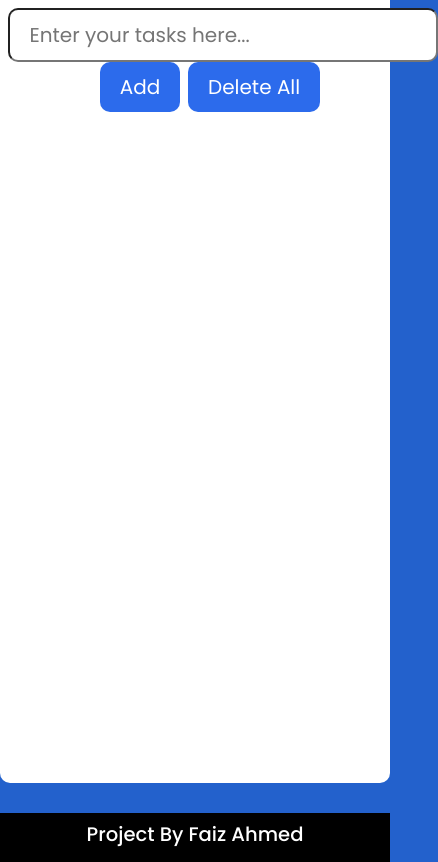
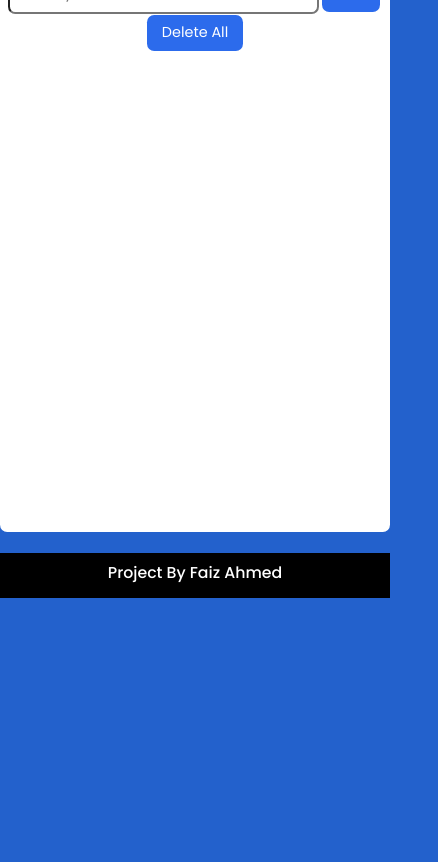
Before and after one commit to mfaiz-ahmed/Todo-App, a plain HTML site: page index.html in a window 390 px wide. Shown: the part 114-976 px from the top of the page, 438 px wide, since content can reach past the window. After the commit the page ends 844 px from the top, so only its background shows below. Drawn offline with nearby package versions, Linux system fonts and the light colour scheme.

Commit message:
project completed

```diff
--- a/index.html
+++ b/index.html
@@ -12,17 +12,17 @@
 </head>
 <body class="body">
     <h1 class="heading">Todo List</h1>
-    <div class="box container mb-5">
+    <div class="box container">
         <input type="text" id="todo-input" placeholder="Enter your tasks here...">
-        <button class="add-button ms-5" onclick="addTodo()">Add</button>
-        <button class="add-button ms-2" onclick="deleteAll()">Delete All</button>
-        <ul class="list pt-5"></ul>
+        <button class="add-button" onclick="addTodo()">Add</button>
+        <button class="add-button" onclick="deleteAll()">Delete All</button>
+        <ul class="list"></ul>
     </div>
 
 
-    <div class="text-center bg-black text-white p-3">
+    <footer class="text-center bg-black text-white">
         <h1>Project By Faiz Ahmed</h1>
-    </div>
+    </footer>
 
 
 
--- a/style.css
+++ b/style.css
@@ -12,20 +12,20 @@ background-color: #2361cc;}
 
 li{list-style: none;
 font-size: 2rem;
-width: 400px;
+width: 40rem;
 font-family: sans-serif;
 margin: 0 auto;
-border: 1px solid #ccc;
+border: 0.1rem solid #ccc;
 background-color: #c5e1e5;
-padding: 10px 20px;
-margin-top: 10px;}
+padding: 1rem 2rem;
+margin-top: 2rem;}
 
 /* heading styling */
 
 .heading{font-size: 6rem;
     text-align: center;
 color: white;
-margin-top: 20px;
+margin-top: 2rem;
 }
 
 
@@ -33,46 +33,64 @@ margin-top: 20px;
 
 .box{background-color: white;
 text-align: center;
-margin-top: 20px;
-height: 800px;
+margin-top: 2rem;
+height: 80rem;
 margin: 0 auto;
-width: 500px;
-padding: 25px 20px;
-border-radius: 10px;}
+width: 50rem;
+padding: 2.5rem 2rem;
+border-radius: 1rem;
+margin-bottom: 3rem;}
 
 
 
 /* input styling */
 
 #todo-input{font-size: 2rem;
-padding: 10px 20px;
-border-radius: 10px;
+padding: 1rem 2rem;
+border-radius: 1rem;
 margin: 0 auto;}
 
 
-#todo-input:focus{border: 2px solid #2361cc;
+#todo-input:focus{border: 0.2rem solid #2361cc;
 outline: none;}
 
 
 /* button styling */
 
 .add-button{background-color: #2c6bec;
-padding: 10px 20px;
+padding: 1rem 2rem;
 font-size: 2rem;
 color: white;
 border: 0;
-border-radius: 10px;}
+border-radius: 1rem;
+margin: 0.2rem;}
 
 .add-button:hover{background-color: #2361cc;}
 
 
 .button{font-size: 2rem;
-padding: 10px 20px;
+padding: 1rem 2rem;
 background-color: #1c1ca0;
 color: white;
 text-align: right;
 border: 0;
-border-radius: 10px;}
+border-radius: 1rem;}
 
 
 .button:hover{background-color: #1616c1;}
+
+
+footer{padding: 1.5rem;}
+
+
+@media(max-width:998px){
+    html{
+        font-size: 55%;
+    }
+}
+
+@media(max-width:768px){
+    html{
+        font-size: 45%;
+    }
+}
```
